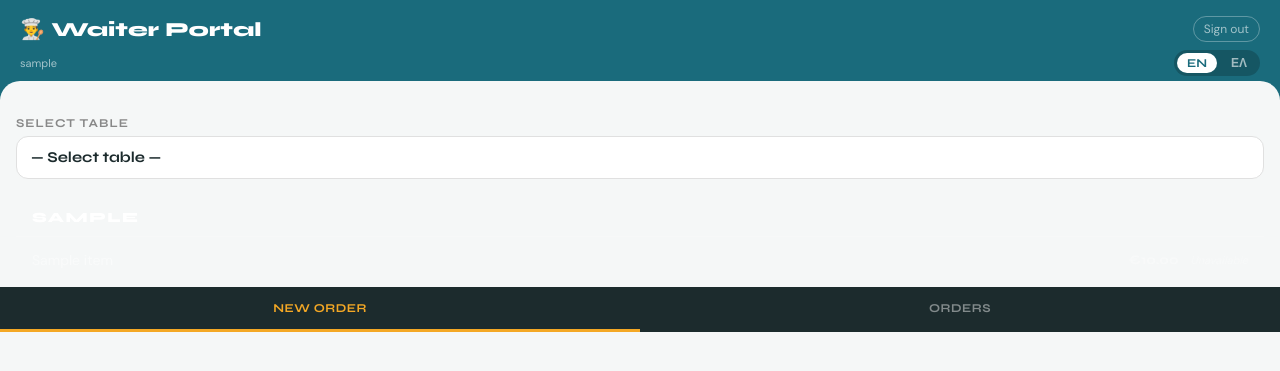
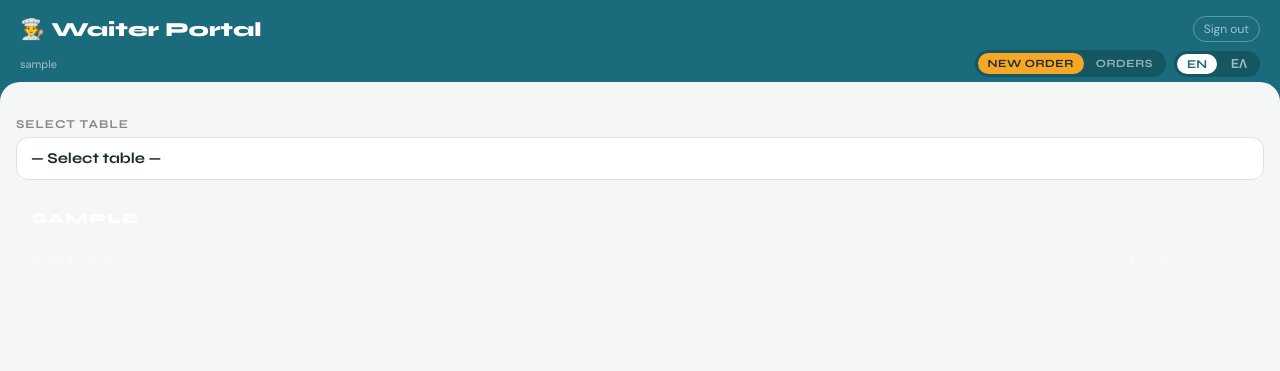
Before and after one commit to ozagoras/order-app, a Flask app: template backend/templates/waiter_order.html in a window 1280 px wide. Shown: the top 371 px of the page. Run offline with Flask 3, Linux system fonts and the light colour scheme; the template is opened without the code that fills it: most values are stand-ins (such as "Sample title", 1, 10 or a date in 2020).

Commit message:
Refactor navigation and enhance localization support in waiter portal

```diff
--- a/backend/templates/waiter_order.html
+++ b/backend/templates/waiter_order.html
@@ -38,32 +38,10 @@
     .lang-btn { font-size: 12px; font-weight: 700; padding: 3px 10px; border-radius: 16px; border: none; cursor: pointer; background: transparent; color: rgba(255,255,255,0.6); font-family: 'Syne', sans-serif; transition: all 0.2s; }
     .lang-btn.active { background: #fff; color: var(--ocean); }
 
-    /* Top nav */
-    .top-nav {
-      display: flex;
-      background: var(--dark);
-      padding: 0;
-    }
-    .nav-btn {
-      flex: 1;
-      padding: 14px 8px;
-      border: none;
-      background: transparent;
-      color: rgba(255,255,255,0.45);
-      font-family: 'Syne', sans-serif;
-      font-size: 12px;
-      font-weight: 700;
-      cursor: pointer;
-      display: flex;
-      flex-direction: column;
-      align-items: center;
-      gap: 4px;
-      transition: all 0.2s;
-      letter-spacing: 0.5px;
-      border-bottom: 3px solid transparent;
-    }
-    .nav-btn .nav-icon { font-size: 20px; }
-    .nav-btn.active { color: var(--sun); border-bottom-color: var(--sun); }
+    /* Tab nav in header */
+    .tab-nav { display: flex; background: rgba(0,0,0,0.2); border-radius: 20px; padding: 3px; gap: 2px; }
+    .tab-nav-btn { font-size: 11px; font-weight: 700; padding: 4px 10px; border-radius: 16px; border: none; cursor: pointer; background: transparent; color: rgba(255,255,255,0.55); font-family: 'Syne', sans-serif; transition: all 0.2s; letter-spacing: 0.5px; white-space: nowrap; }
+    .tab-nav-btn.active { background: var(--sun); color: var(--dark); }
 
     /* Views */
     #viewOrder  { display: block; }
@@ -167,18 +145,22 @@
 <div class="header">
   <div class="header-top">
     <h1>👨‍🍳 Waiter Portal</h1>
-    <a href="/waiter/logout" class="logout-btn">Sign out</a>
+    <a href="/waiter/logout" class="logout-btn" id="logoutBtn">Sign out</a>
   </div>
   <div class="header-sub">
     <div class="waiter-badge">{{ username }}</div>
-    <div class="lang-toggle">
-      <button class="lang-btn active" id="btnEn" onclick="setLang('en')">EN</button>
-      <button class="lang-btn" id="btnGr" onclick="setLang('gr')">ΕΛ</button>
+    <div style="display:flex;align-items:center;gap:8px;">
+      <div class="tab-nav">
+        <button class="tab-nav-btn active" id="navOrder"  onclick="switchView('order')" >NEW ORDER</button>
+        <button class="tab-nav-btn"        id="navOrders" onclick="switchView('orders')">ORDERS</button>
+      </div>
+      <div class="lang-toggle">
+        <button class="lang-btn active" id="btnEn" onclick="setLang('en')">EN</button>
+        <button class="lang-btn"        id="btnGr" onclick="setLang('gr')">ΕΛ</button>
+      </div>
     </div>
   </div>
 </div>
-
-<!-- ═══════════════ ORDER VIEW ═══════════════ -->
 <div id="viewOrder">
 
   <div class="table-selector">
@@ -266,10 +248,6 @@
 </div>
 
 <!-- Top nav -->
-<div class="top-nav">
-  <button class="nav-btn active" id="navOrder"  onclick="switchView('order')">NEW ORDER</button>
-  <button class="nav-btn"        id="navOrders" onclick="switchView('orders')">ORDERS</button>
-</div>
 
 <script>
   const cart = {};
@@ -280,8 +258,22 @@
 
   // ── Language ──
   const i18n = {
-    en: { tableLabel:'Select Table', payLabel:'Payment method', cash:'Cash', card:'Card', orderBtn:'Order now →', item:'item', items:'items', unavailable:'Unavailable', successTitle:'Order placed!', successMsg:'Order sent to kitchen.', sending:'Sending...' },
-    gr: { tableLabel:'Επιλογή Τραπεζιού', payLabel:'Τρόπος πληρωμής', cash:'Μετρητά', card:'Κάρτα', orderBtn:'Παραγγελία →', item:'προϊόν', items:'προϊόντα', unavailable:'Μη διαθέσιμο', successTitle:'Η παραγγελία στάλθηκε!', successMsg:'Η παραγγελία στάλθηκε στην κουζίνα.', sending:'Αποστολή...' }
+    en: {
+      tableLabel: 'Select Table', payLabel: 'Payment method', cash: '💵 Cash', card: '💳 Card',
+      orderBtn: 'Order now →', item: 'item', items: 'items', unavailable: 'Unavailable',
+      successTitle: 'Order placed!', successMsg: 'Order sent to kitchen.', sending: 'Sending...',
+      noOrders: 'No orders yet.', total: 'Total', signOut: 'Sign out',
+      statLabels: { pending:'Pending', preparing:'Preparing', ready:'Ready', delivered:'Delivered', cancelled:'Cancelled' },
+      statuses:   { pending:'pending', preparing:'preparing', ready:'ready', delivered:'delivered', cancelled:'cancelled' },
+    },
+    gr: {
+      tableLabel: 'Επιλογή Τραπεζιού', payLabel: 'Τρόπος πληρωμής', cash: '💵 Μετρητά', card: '💳 Κάρτα',
+      orderBtn: 'Παραγγελία →', item: 'προϊόν', items: 'προϊόντα', unavailable: 'Μη διαθέσιμο',
+      successTitle: 'Η παραγγελία στάλθηκε!', successMsg: 'Η παραγγελία στάλθηκε στην κουζίνα.', sending: 'Αποστολή...',
+      noOrders: 'Δεν υπάρχουν παραγγελίες ακόμα.', total: 'Σύνολο', signOut: 'Αποσύνδεση',
+      statLabels: { pending:'Εκκρεμείς', preparing:'Προετοιμασία', ready:'Έτοιμα', delivered:'Παραδόθηκαν', cancelled:'Ακυρώθηκαν' },
+      statuses:   { pending:'εκκρεμεί', preparing:'προετοιμασία', ready:'έτοιμο', delivered:'παραδόθηκε', cancelled:'ακυρώθηκε' },
+    }
   };
 
   function setLang(lang) {
@@ -292,10 +284,11 @@
     document.getElementById('btnGr').classList.toggle('active', lang === 'gr');
     document.getElementById('tableLabel').textContent = t.tableLabel;
     document.getElementById('payLabel').textContent   = t.payLabel;
+    if (document.getElementById('logoutBtn')) document.getElementById('logoutBtn').textContent = t.signOut;
     const btn = document.getElementById('orderBtn');
     if (btn && !btn.disabled) btn.textContent = t.orderBtn;
-    document.getElementById('payCash').childNodes[document.getElementById('payCash').childNodes.length-1].textContent = t.cash;
-    document.getElementById('payCard').childNodes[document.getElementById('payCard').childNodes.length-1].textContent = t.card;
+    document.getElementById('payCash').childNodes[document.getElementById('payCash').childNodes.length-1].textContent = t.cash.replace('💵 ','');
+    document.getElementById('payCard').childNodes[document.getElementById('payCard').childNodes.length-1].textContent = t.card.replace('💳 ','');
     document.querySelectorAll('.cat-title[data-en]').forEach(el => { el.textContent = el.dataset[lang]; });
     document.querySelectorAll('.cat-item').forEach(el => {
       const n = el.querySelector('.item-name');
@@ -304,6 +297,8 @@
     document.querySelectorAll('.unavailable-label').forEach(el => { el.textContent = t.unavailable; });
     const count = Object.values(cart).reduce((s,i) => s+i.qty, 0);
     if (count > 0) document.getElementById('cartCount').textContent = count + ' ' + (count !== 1 ? t.items : t.item);
+    // Reload orders view in new language if active
+    if (currentView === 'orders') loadOrders();
   }
 
   if (currentLang === 'gr') setLang('gr');
@@ -315,6 +310,10 @@
     document.getElementById('viewOrder').style.display  = isOrder ? 'block' : 'none';
     document.getElementById('viewOrders').style.display = isOrder ? 'none'  : 'block';
     document.getElementById('navOrder').classList.toggle('active',  isOrder);
+    document.getElementById('navOrders').classList.toggle('active', !isOrder);
+    // sync both nav elements
+    document.querySelectorAll('.tab-nav-btn, .nav-btn').forEach(b => b.classList.remove('active'));
+    document.getElementById('navOrder').classList.toggle('active', isOrder);
     document.getElementById('navOrders').classList.toggle('active', !isOrder);
 
     if (!isOrder) {
@@ -343,33 +342,35 @@
     const delivered = orders.filter(o => o.status === 'delivered');
     const cancelled = orders.filter(o => o.status === 'cancelled');
 
+    const t = i18n[currentLang];
+
     // Stats
     document.getElementById('rvStats').innerHTML = `
-      <div class="rv-stat"><div class="s-label">Pending</div><div class="s-value" style="color:#F4A825">${pending.length}</div></div>
-      <div class="rv-stat"><div class="s-label">Preparing</div><div class="s-value" style="color:#1A6B7C">${preparing.length}</div></div>
-      <div class="rv-stat"><div class="s-label">Ready</div><div class="s-value" style="color:#22c55e">${ready.length}</div></div>
-      <div class="rv-stat"><div class="s-label">Delivered</div><div class="s-value" style="color:#9ca3af">${delivered.length}</div></div>
+      <div class="rv-stat"><div class="s-label">${t.statLabels.pending}</div><div class="s-value" style="color:#F4A825">${pending.length}</div></div>
+      <div class="rv-stat"><div class="s-label">${t.statLabels.preparing}</div><div class="s-value" style="color:#1A6B7C">${preparing.length}</div></div>
+      <div class="rv-stat"><div class="s-label">${t.statLabels.ready}</div><div class="s-value" style="color:#22c55e">${ready.length}</div></div>
+      <div class="rv-stat"><div class="s-label">${t.statLabels.delivered}</div><div class="s-value" style="color:#9ca3af">${delivered.length}</div></div>
     `;
 
     if (!orders.length) {
-      document.getElementById('rvContent').innerHTML = '<div class="rv-empty">🏖️ No orders yet.</div>';
+      document.getElementById('rvContent').innerHTML = `<div class="rv-empty">🏖️ ${t.noOrders}</div>`;
       return;
     }
 
     let html = '';
     const active = [...pending, ...preparing, ...ready];
-    active.forEach(o => { html += orderCard(o); });
+    active.forEach(o => { html += orderCard(o, t); });
 
     if (delivered.length) {
-      html += '<div class="rv-section">Delivered</div>';
-      delivered.forEach(o => { html += orderCard(o); });
+      html += `<div class="rv-section">${t.statLabels.delivered}</div>`;
+      delivered.forEach(o => { html += orderCard(o, t); });
     }
     if (cancelled.length) {
-      html += '<div class="rv-section" style="color:#ef4444;">Cancelled</div>';
-      cancelled.forEach(o => { html += orderCard(o); });
+      html += `<div class="rv-section" style="color:#ef4444;">${t.statLabels.cancelled}</div>`;
+      cancelled.forEach(o => { html += orderCard(o, t); });
     }
     if (!active.length && !delivered.length && !cancelled.length) {
-      html = '<div class="rv-empty">🏖️ No orders yet.</div>';
+      html = `<div class="rv-empty">🏖️ ${t.noOrders}</div>`;
     }
 
     document.getElementById('rvContent').innerHTML = html;
@@ -381,11 +382,12 @@
     });
   }
 
-  function orderCard(o) {
-    const payIcon = o.payment === 'cash' ? '💵' : '💳';
+  function orderCard(o, t) {
+    const payText = o.payment === 'cash' ? t.cash : t.card;
     const waiter  = o.source === 'waiter' && o.waiter_name
       ? `<span style="font-size:11px;background:#1A6B7C;color:#fff;padding:1px 7px;border-radius:8px;">👨‍🍳 ${o.waiter_name}</span>`
       : '';
+    const statusLabel = t.statuses[o.status] || o.status;
     const items = (o.order_items || []).map(i =>
       `<div class="rv-item"><span>${i.qty}x ${i.name}</span><span>€${(i.price * i.qty).toFixed(2)}</span></div>`
     ).join('');
@@ -393,14 +395,14 @@
     <div class="rv-card ${o.status}">
       <div class="rv-top">
         <div class="rv-table">${o.table_id}</div>
-        <span class="rv-badge ${o.status}">${o.status}</span>
-        <span style="font-size:12px;">${payIcon}</span>
+        <span class="rv-badge ${o.status}">${statusLabel}</span>
+        <span style="font-size:12px;">${payText}</span>
         ${waiter}
         <div class="rv-time" data-iso="${o.iso_time}"></div>
       </div>
       <div class="rv-id">${o.short_id}</div>
       ${items}
-      <div class="rv-total">€${o.total.toFixed(2)}</div>
+      <div class="rv-total">${t.total}: €${o.total.toFixed(2)}</div>
     </div>`;
   }
 
```
